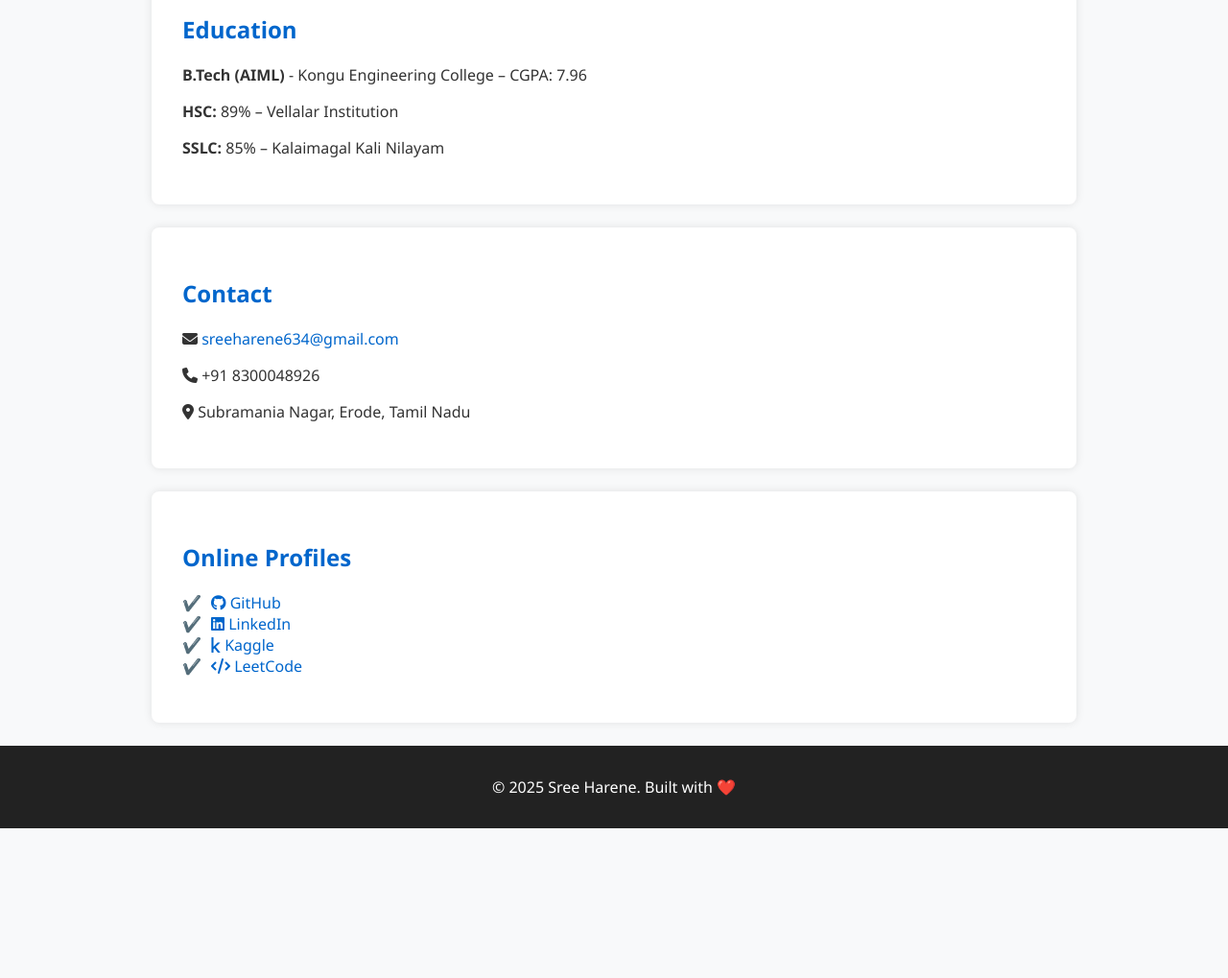
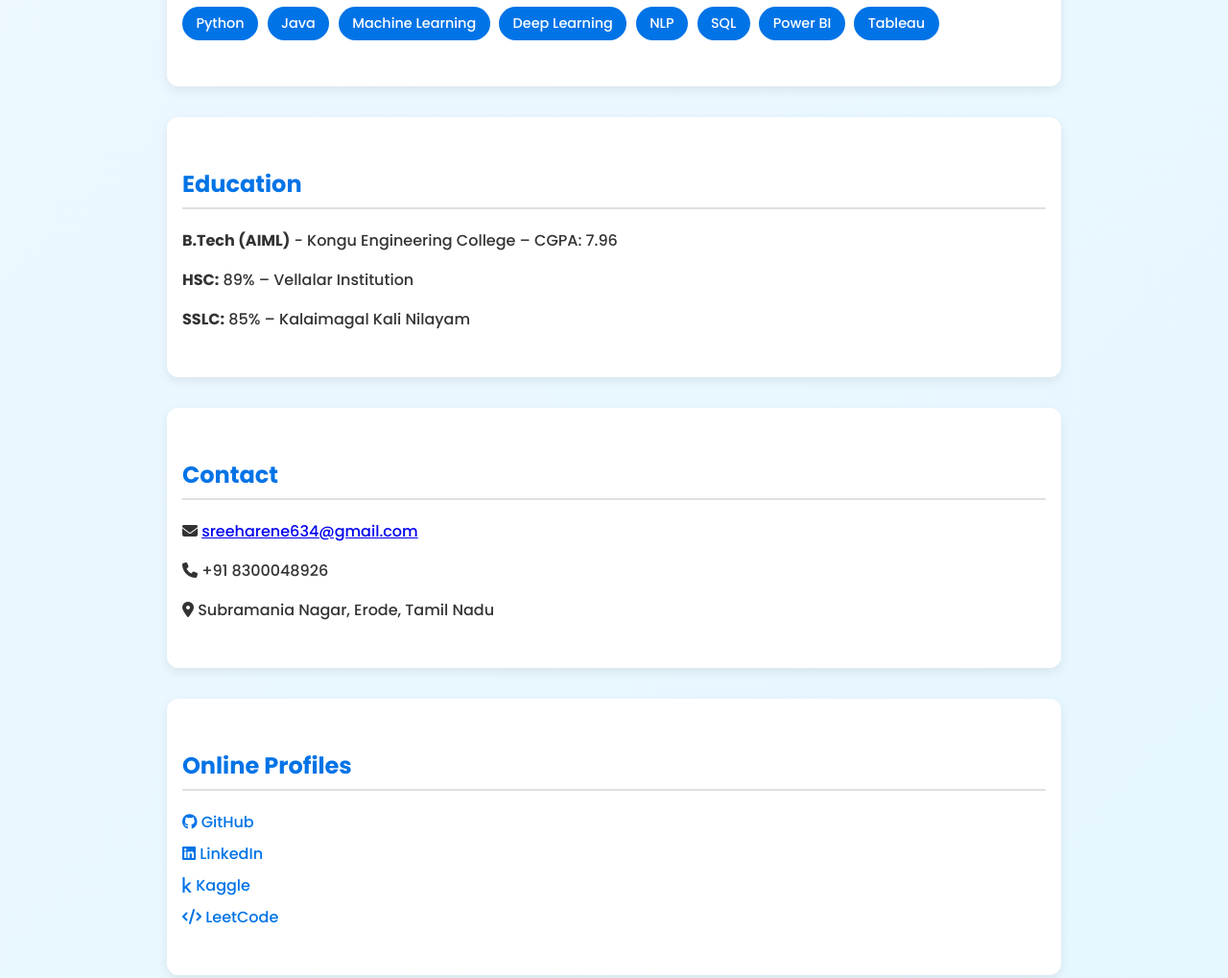
Before and after one commit to harene634/portfolio, a plain HTML site: page index.html in a window 1280 px wide. Shown: the part 1280-2299 px from the top of the page at 96% size. Before the commit the page ends 2143 px from the top, so only its background shows below. Drawn offline with Linux system fonts and the light colour scheme.

Commit message:
Update style.css

```diff
--- a/style.css
+++ b/style.css
@@ -1,68 +1,104 @@
 body {
-  font-family: 'Segoe UI', sans-serif;
-  background-color: #f8f9fa;
+  font-family: 'Poppins', sans-serif;
   margin: 0;
   padding: 0;
+  background: linear-gradient(135deg, #f0f8ff, #e6f7ff);
   color: #333;
 }
 
 header {
-  background-color: #0066cc;
+  background: #0073e6;
   color: white;
+  padding: 3em 1em;
   text-align: center;
+  animation: fadeIn 2s ease-in;
+}
+
+.container {
+  max-width: 900px;
+  margin: auto;
   padding: 2em 1em;
 }
 
 h1 {
+  font-size: 2.8em;
   margin: 0;
-  font-size: 2.5em;
-}
-
-section {
-  padding: 2em;
-  max-width: 900px;
-  margin: auto;
-  background: white;
-  margin-bottom: 1.5em;
-  border-radius: 8px;
-  box-shadow: 0 0 10px rgba(0,0,0,0.1);
 }
 
 h2 {
-  color: #0066cc;
+  color: #0073e6;
+  border-bottom: 2px solid #e0e0e0;
+  padding-bottom: 0.3em;
 }
 
-.project-card {
-  background: #e6f0ff;
-  padding: 1em;
-  margin-bottom: 1em;
-  border-left: 5px solid #3399ff;
-  border-radius: 5px;
+.card {
+  background: white;
+  border-radius: 12px;
+  box-shadow: 0 4px 12px rgba(0,0,0,0.08);
+  margin-bottom: 2em;
+  transition: transform 0.3s ease;
 }
 
-ul {
+.card:hover {
+  transform: translateY(-5px);
+}
+
+.grid {
+  display: grid;
+  grid-template-columns: repeat(auto-fit, minmax(240px, 1fr));
+  gap: 1.5em;
+}
+
+.project {
+  background: #f5fbff;
+  border-left: 5px solid #0073e6;
+  padding: 1em;
+  border-radius: 8px;
+}
+
+.skills {
+  display: flex;
+  flex-wrap: wrap;
+  gap: 0.6em;
   list-style: none;
   padding: 0;
 }
 
-ul li::before {
-  content: "✔️";
-  margin-right: 10px;
-  color: green;
+.skills li {
+  background: #0073e6;
+  color: white;
+  padding: 0.5em 1em;
+  border-radius: 20px;
+  font-size: 0.9em;
 }
 
-a {
-  color: #0066cc;
-  text-decoration: none;
+.links {
+  list-style: none;
+  padding: 0;
 }
 
-a:hover {
+.links li {
+  margin: 0.5em 0;
+}
+
+.links a {
+  color: #0073e6;
+  text-decoration: none;
+  font-weight: 500;
+}
+
+.links a:hover {
   text-decoration: underline;
 }
 
 footer {
-  background-color: #222;
+  text-align: center;
+  background: #00264d;
   color: white;
-  text-align: center;
-  padding: 1em;
+  padding: 1.5em;
 }
+
+@keyframes fadeIn {
+  from { opacity: 0; transform: translateY(-20px); }
+  to { opacity: 1; transform: translateY(0); }
+}
```
